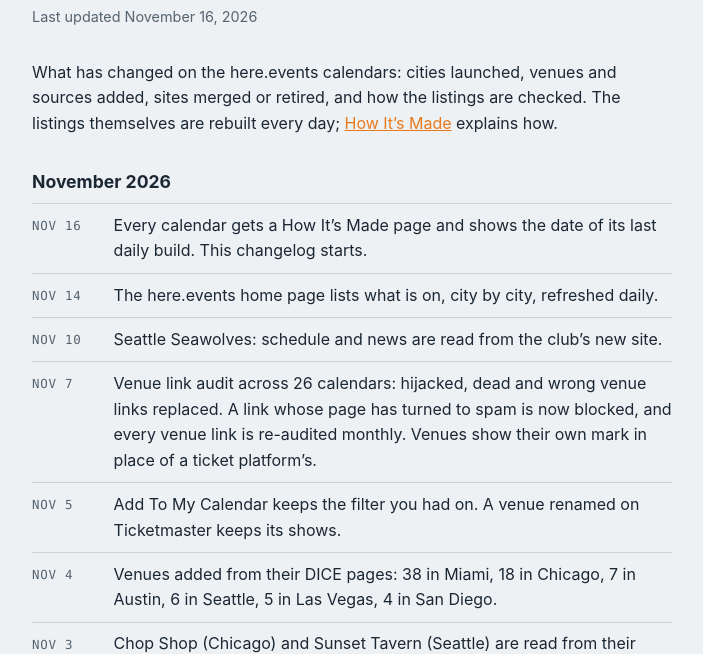
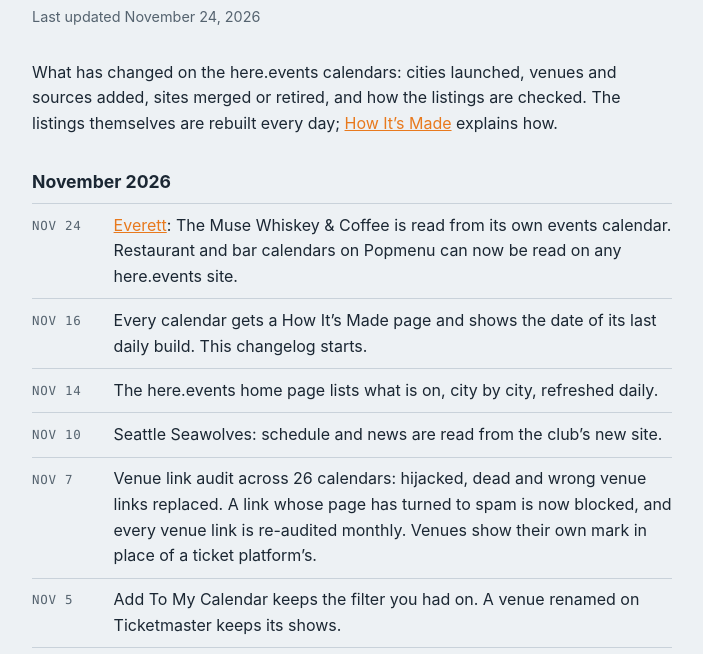
Before and after one commit to sfosdal/here-events, a plain HTML site: page site/changelog/index.html in a window 1280 px wide. Shown: the part 127-781 px from the top of the page, without its empty margins (288-991 px from the left). Drawn offline with Linux system fonts and the light colour scheme.

Commit message:
Changelog: The Muse Whiskey & Coffee on Everett; Popmenu calendars readable on every site
Co-Authored-By: Claude Opus 5.5 <noreply@anthropic.com>
Claude-Session: https://claude.ai/code/session_01ATfweU9QffoXCvxgxtvLRK

```diff
--- a/site/changelog/index.html
+++ b/site/changelog/index.html
@@ -30,12 +30,13 @@
 <main class="doc">
   <a class="back" href="../">here.events</a>
   <h1>Changelog</h1>
-  <p class="updated">Last updated <time datetime="2026-11-16">November 16, 2026</time></p>
+  <p class="updated">Last updated <time datetime="2026-11-24">November 24, 2026</time></p>
 
   <p>What has changed on the here.events calendars: cities launched, venues and sources added, sites merged or retired, and how the listings are checked. The listings themselves are rebuilt every day; <a href="https://seattle.here.events/how.html">How It’s Made</a> explains how.</p>
 
   <h2>November 2026</h2>
   <ul class="log">
+    <li><time datetime="2026-11-24">Nov 24</time><span><a href="https://everett.here.events/">Everett</a>: The Muse Whiskey &amp; Coffee is read from its own events calendar. Restaurant and bar calendars on Popmenu can now be read on any here.events site.</span></li>
     <li><time datetime="2026-11-16">Nov 16</time><span>Every calendar gets a How It’s Made page and shows the date of its last daily build. This changelog starts.</span></li>
     <li><time datetime="2026-11-14">Nov 14</time><span>The here.events home page lists what is on, city by city, refreshed daily.</span></li>
     <li><time datetime="2026-11-10">Nov 10</time><span>Seattle Seawolves: schedule and news are read from the club’s new site.</span></li>
```
